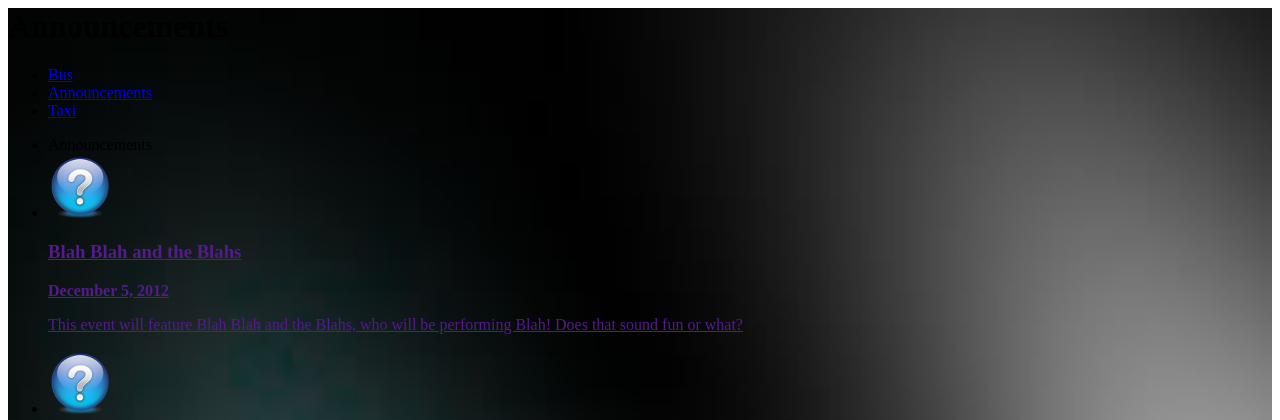
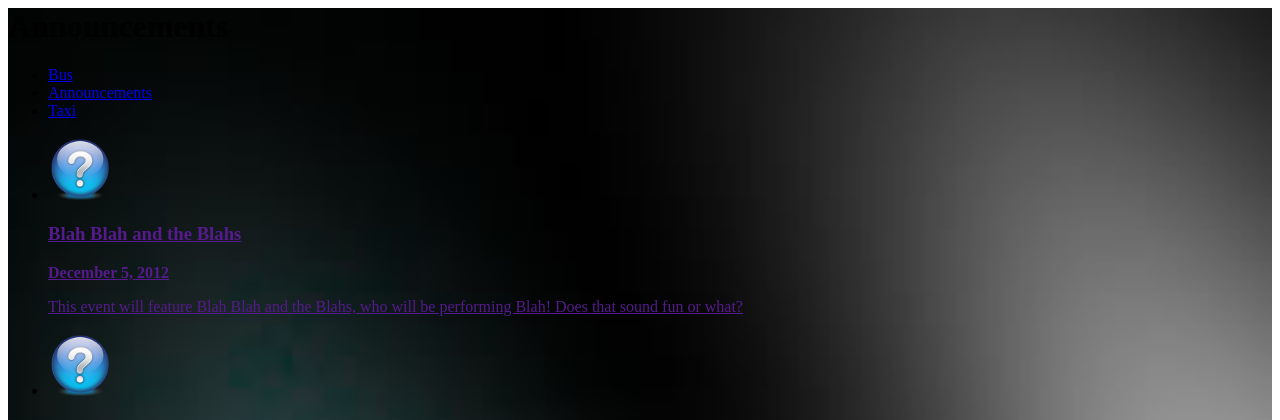
Before and after one commit to 4EN3-HSR-PROJECT/WebApp, a PHP site: page /bulletin.php in a window 1280 px wide. Shown: the top 420 px of the page. Run offline with PHP 8.4, Linux system fonts and the light colour scheme.

Commit message:
Removed announcement list divider

```diff
--- a/bulletin.php
+++ b/bulletin.php
@@ -22,7 +22,6 @@
 
 
 <ul data-role="listview" data-inset="true" name="bulletin" id="bulletin" data-theme="c">
-	<li data-role="list-divider">Announcements</li>
 	<?php foreach ($bulletin as $entry) {
 		$title			= (isset($entry['title']))			? $entry['title']		: '';
 		$link			= (isset($entry['link']))			? $entry['link']		: '';
```
